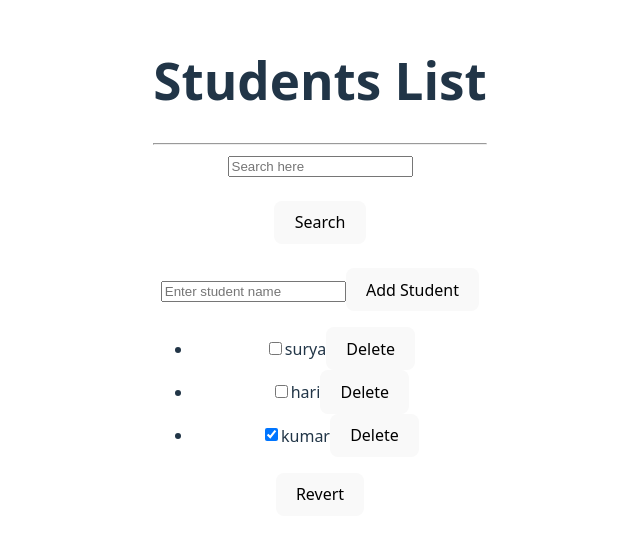
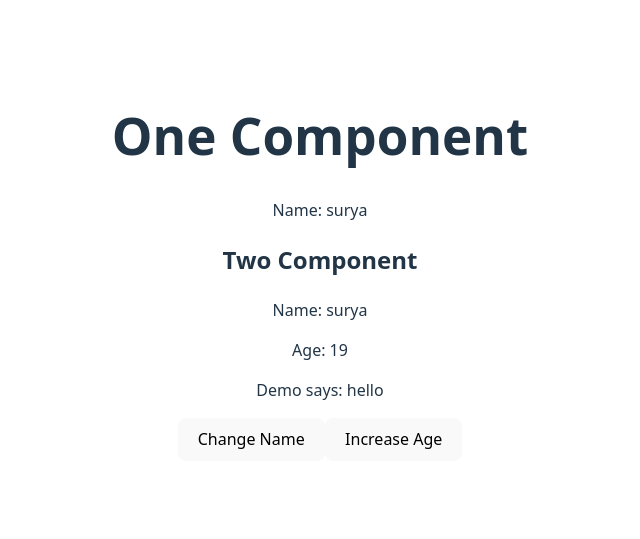
Before and after one commit to SECE-24-28/classroom-project-SuryaTK2007, a React (Vite) app in the folder react/react-app/: page / in a window 1280 px wide. Shown: the part 133-672 px from the top of the page, without its empty margins (320-960 px from the left). Built offline with nearby package versions, Linux system fonts and the light colour scheme.

Commit message:
implemented context API in jsx

```diff
--- a/react/react-app/src/App.jsx
+++ b/react/react-app/src/App.jsx
@@ -1,74 +1,17 @@
 import { useState } from 'react'
+import { createContext } from 'react';
 import './App.css'
+import { DataProvider } from './context/DataContext';
+import One from './One';
+import Two from './Two';
 function App() {
-  const [originalList] = useState([
-    { id: 1, sname: "surya", fee: false },
-    { id: 2, sname: "hari", fee: false },
-    { id: 3, sname: "kumar", fee: true }
-  ]);
-  const [list, setList] = useState(originalList);
-  const [newName, setNewName] = useState("");
-  const [search, setSearch] = useState("");
-  const handleDelete = (id) => {
-    setList(list.filter(item => item.id !== id));
-  };
-  const handleCheck = (id) => {
-    const newList = list.map(item =>
-      item.id === id ? { ...item, fee: !item.fee } : item
-    );
-    const updated = newList.find(item => item.id === id);
-    console.log("Student:", updated.sname, "Fee Status:", updated.fee);
 
-    setList(newList);
-  };
-  const handleRevert = () => {
-    setList(originalList);
-  };
-  const handleAdd = () => {
-    const newStudent = {
-      id: list.length + 1,
-      sname: newName,
-      fee: false
-    };
-    setList([...list, newStudent]);
-    setNewName("");
-  };
-  const handleSearch = () => {
-    const filteredList = list.filter(item =>
-      item.sname.toLowerCase().includes(search.toLowerCase())
-    );
-    setList(filteredList);
-  };
   return (
     <>
-      <h1>Students List</h1>
-      <hr />
-      <input type='text' placeholder='Search here' value={search} onChange={(e)=>setSearch(e.target.value)}/><br /><br />
-      <button onClick={()=>handleSearch()}>Search</button><br /><br />
-      <input
-        type="text"
-        placeholder="Enter student name"
-        value={newName}
-        onChange={(e) => setNewName(e.target.value)}
-      />
-
-      <button onClick={handleAdd}>Add Student</button>
-
-      <ul>
-        {list.map(item =>
-          <li key={item.id}>
-            <input
-              type="checkbox"
-              checked={item.fee}
-              onChange={() => handleCheck(item.id)}
-            />
-            {item.sname}
-            <button onClick={() => handleDelete(item.id)}>Delete</button>
-          </li>
-        )}
-      </ul>
-
-      <button onClick={handleRevert}>Revert</button>
+      <DataProvider>
+          <One/>
+          <Two/>
+      </DataProvider>
     </>
   )
 }
--- /dev/null
+++ b/react/react-app/src/One.jsx
@@ -0,0 +1,16 @@
+import React, { useContext } from 'react';
+import DataContext from './context/DataContext';
+
+const One = () => {
+
+  const { name } = useContext(DataContext);
+
+  return (
+    <div>
+      <h1>One Component</h1>
+      <p>Name: {name}</p>
+    </div>
+  );
+};
+
+export default One;
--- /dev/null
+++ b/react/react-app/src/Two.jsx
@@ -0,0 +1,22 @@
+import React, { useContext } from 'react'
+import DataContext from './context/DataContext';
+
+const Two = () => {
+
+  const { name, setName, age, setAge, demo } = useContext(DataContext);
+
+  return (
+    <div>
+      <h2>Two Component</h2>
+
+      <p>Name: {name}</p>
+      <p>Age: {age}</p>
+      <p>Demo says: {demo()}</p>
+
+      <button onClick={() => setName("Surya")}>Change Name</button>
+      <button onClick={() => setAge(age + 1)}>Increase Age</button>
+    </div>
+  );
+};
+
+export default Two;
--- /dev/null
+++ b/react/react-app/src/context/DataContext.jsx
@@ -0,0 +1,18 @@
+import { createContext, useState } from "react";
+
+const DataContext = createContext();
+
+export const DataProvider = ({ children }) => {
+  const [name, setName] = useState("surya");
+  const [age, setAge] = useState(19);
+  const demo=()=>{
+    return "hello";
+  }
+  return (
+    <DataContext.Provider value={{ name, setName, age, setAge , demo}}>
+      {children}
+    </DataContext.Provider>
+  );
+};
+
+export default DataContext;
```
